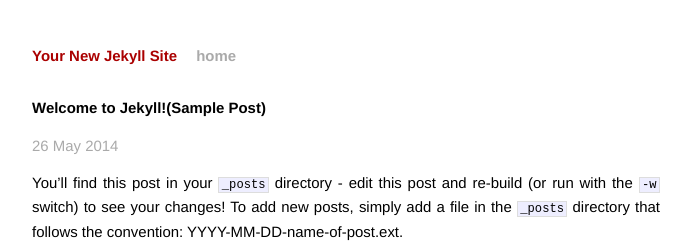
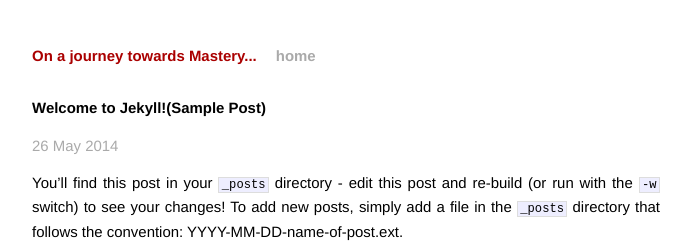
Before and after one commit to Maikon/personal_blog, a Jekyll site: the page built from _posts/2014-05-26-welcome-to-jekyll.markdown, in a window 1280 px wide. Shown: the top 243 px of the page, without its empty margins (294-985 px from the left). Built offline with Jekyll 4.4.1, drawn with Linux system fonts in a browser that asks for light colours; Markdown is read by kramdown in place of the engine named in the settings.

Commit message:
modified site title

```diff
--- a/_config.yml
+++ b/_config.yml
@@ -1,3 +1,3 @@
-name: Your New Jekyll Site
+name: On a journey towards Mastery...
 markdown: redcarpet
 pygments: true
```
Also changed, not shown: _drafts/ttt-with-minimax-ruby.md (added), 1 other file.
